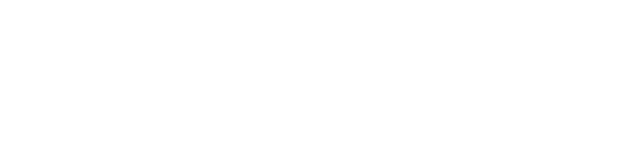
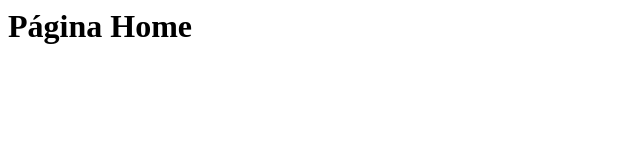
Before and after one commit to rrsecco/turma4, a plain HTML site: page index.html in a window 1280 px wide. Shown: the whole page, without its empty margins (0-640 px from the left). Drawn offline with Linux system fonts and the light colour scheme.

Commit message:
Inclusão da página sobre e alteração do index

```diff
--- a/index.html
+++ b/index.html
@@ -2,4 +2,7 @@
   <head>
     <title>ProEducador Versionamento</title>
   </head>
+  <body>
+    <h1>Página Home</h1>
+  </body>
 </html>
```
Also changed, not shown: sobre.html (added, +5 -0 lines).
